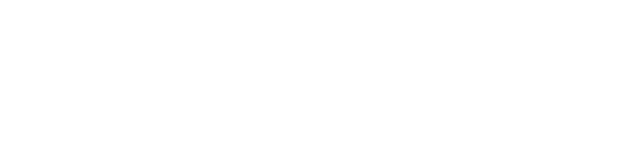
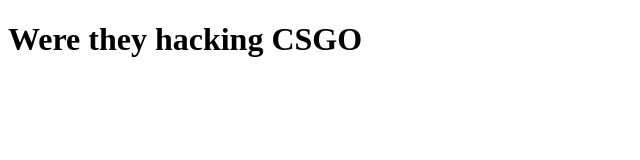
Before and after one commit to enache-paul/were-they-hacking-csgo, a website: page src/index.html in a window 1280 px wide. Shown: the whole page, without its empty margins (0-640 px from the left). Drawn offline with Linux system fonts and the light colour scheme.

Commit message:
Added header and main in index

```diff
--- a/src/index.html
+++ b/src/index.html
@@ -8,8 +8,13 @@
     <script src="assets/js/var&const/var.js"></script>
 </head>
 <body>
+<header>
+<h1>Were they hacking CSGO</h1>
+</header>
 
+<main>
 
+</main>
 
 </body>
 </html>
```
